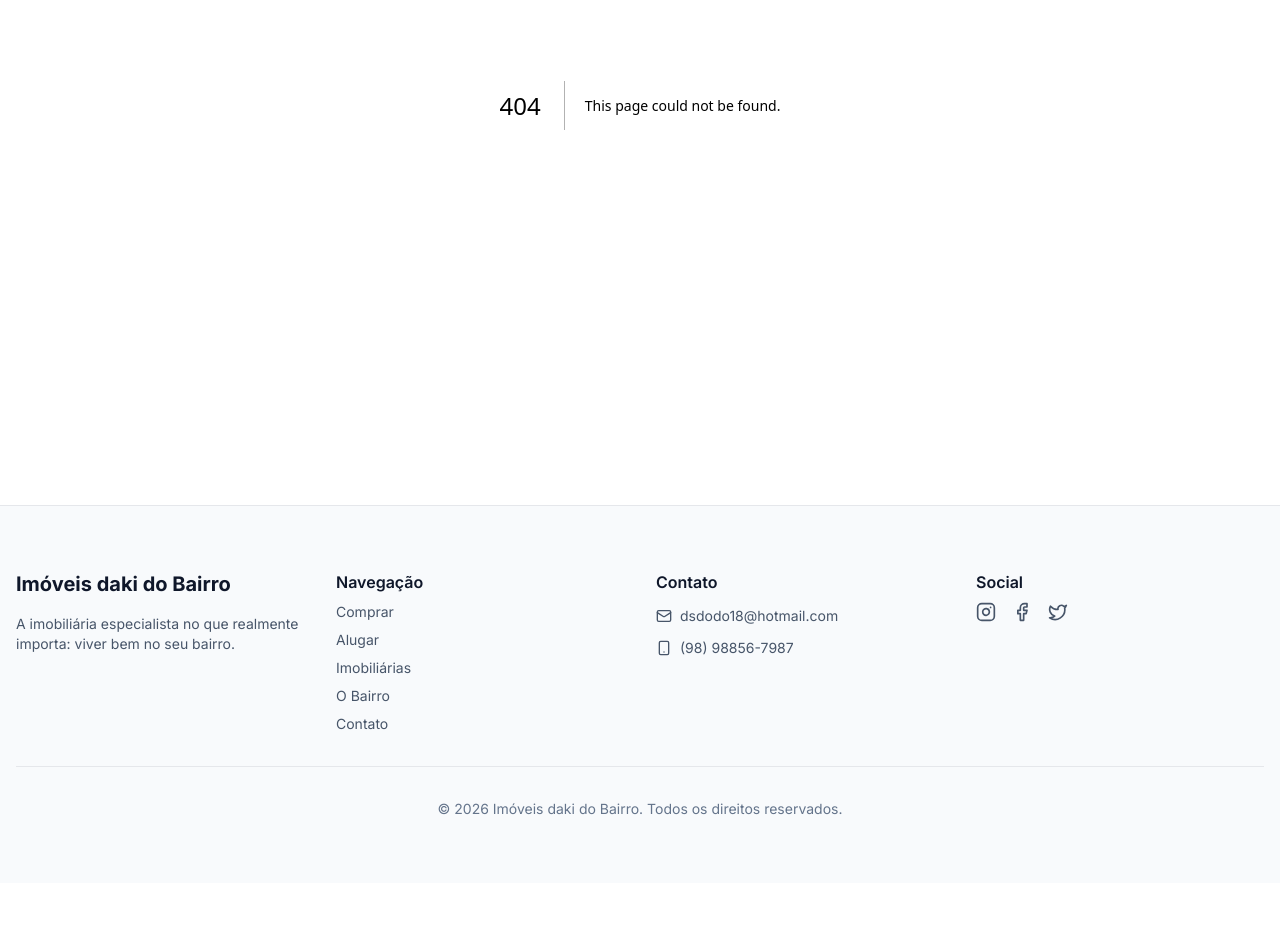
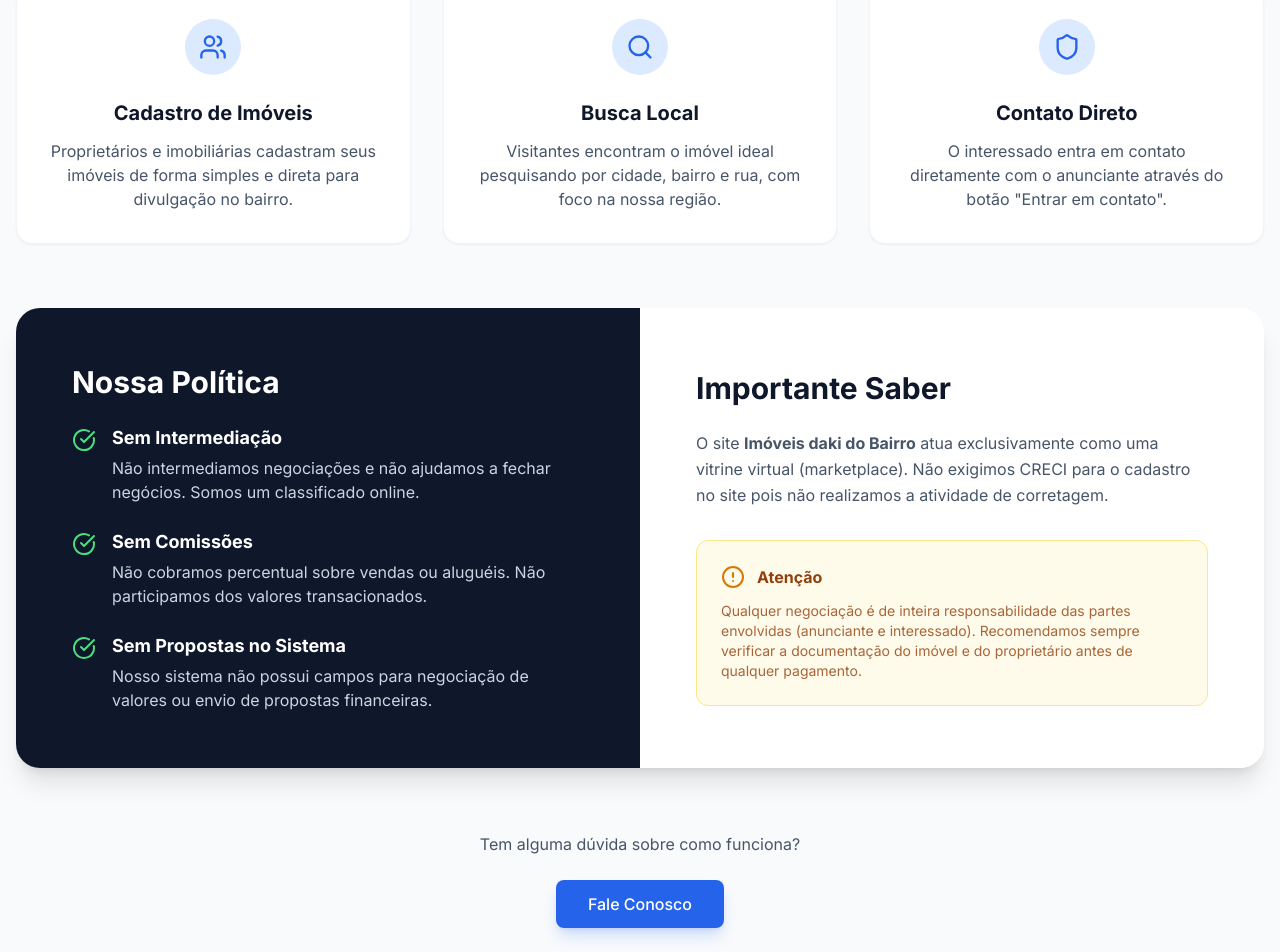
Before and after one commit to Dodo110371/imoveis-daki-do-bairro, a Next.js app: page /quem-somos in a window 1280 px wide. Before the commit this address had no page. Shown: the part 360-1312 px from the top of the page. Before the commit the page ends 1243 px from the top, so only its background shows below. Built offline with nearby package versions, Linux system fonts and the light colour scheme.

Commit message:
feat: adiciona pagina Quem Somos e remove termos de intermediacao

```diff
--- a/app/contato/page.tsx
+++ b/app/contato/page.tsx
@@ -39,7 +39,7 @@ export default function ContactPage() {
         <div className="container mx-auto px-4">
           <h1 className="text-4xl md:text-5xl font-bold text-white mb-6">Fale Conosco</h1>
           <p className="text-lg text-slate-300 max-w-2xl mx-auto">
-            Quer comprar, vender ou apenas conhecer melhor o bairro? Nossa equipe de especialistas está pronta para te atender.
+            Quer anunciar ou tem dúvidas sobre a plataforma? Entre em contato conosco.
           </p>
         </div>
       </section>
--- a/app/imoveis/[id]/page.tsx
+++ b/app/imoveis/[id]/page.tsx
@@ -166,11 +166,8 @@ export default async function PropertyPage({ params }: PropertyPageProps) {
                   className="flex w-full items-center justify-center gap-2 rounded-lg bg-blue-600 px-4 py-3 font-semibold text-white transition-colors hover:bg-blue-700"
                 >
                   <Mail className="h-5 w-5" />
-                  Enviar Mensagem
+                  Entrar em Contato
                 </a>
-                <button className="flex w-full items-center justify-center gap-2 rounded-lg border border-slate-200 bg-white px-4 py-3 font-semibold text-slate-700 transition-colors hover:bg-slate-50 hover:border-slate-300">
-                  Agendar Visita
-                </button>
               </div>
 
               <div className="mt-6 text-center text-xs text-slate-500">
--- a/app/minha-conta/page.tsx
+++ b/app/minha-conta/page.tsx
@@ -40,7 +40,7 @@ export default function MinhaContaPage() {
           </h2>
           <p className="text-lg text-slate-300 mb-8 leading-relaxed">
             {isLogin
-              ? "Acesse sua conta para gerenciar seus imóveis favoritos, agendar visitas e acompanhar suas propostas."
+              ? "Acesse sua conta para gerenciar seus imóveis favoritos e histórico de contatos."
               : "Crie sua conta gratuitamente e tenha acesso a recursos exclusivos para encontrar o imóvel dos seus sonhos."
             }
           </p>
--- /dev/null
+++ b/app/quem-somos/page.tsx
@@ -0,0 +1,121 @@
+import { Shield, Users, Search, AlertCircle, CheckCircle } from 'lucide-react';
+import Link from 'next/link';
+
+export default function QuemSomosPage() {
+  return (
+    <div className="min-h-screen bg-slate-50 py-12 md:py-20">
+      <div className="container mx-auto px-4">
+
+        {/* Header */}
+        <div className="text-center mb-16">
+          <h1 className="text-4xl md:text-5xl font-bold text-slate-900 mb-6">Quem Somos</h1>
+          <p className="text-xl text-slate-600 max-w-3xl mx-auto leading-relaxed">
+            Uma plataforma de divulgação local que conecta moradores, proprietários e imobiliárias do bairro.
+          </p>
+        </div>
+
+        {/* O que somos */}
+        <div className="grid md:grid-cols-3 gap-8 mb-16">
+          <div className="bg-white p-8 rounded-2xl shadow-sm border border-slate-100 text-center hover:shadow-md transition-shadow">
+            <div className="w-14 h-14 bg-blue-100 rounded-full flex items-center justify-center mx-auto mb-6">
+              <Users className="h-7 w-7 text-blue-600" />
+            </div>
+            <h3 className="text-xl font-bold text-slate-900 mb-3">Cadastro de Imóveis</h3>
+            <p className="text-slate-600">
+              Proprietários e imobiliárias cadastram seus imóveis de forma simples e direta para divulgação no bairro.
+            </p>
+          </div>
+
+          <div className="bg-white p-8 rounded-2xl shadow-sm border border-slate-100 text-center hover:shadow-md transition-shadow">
+            <div className="w-14 h-14 bg-blue-100 rounded-full flex items-center justify-center mx-auto mb-6">
+              <Search className="h-7 w-7 text-blue-600" />
+            </div>
+            <h3 className="text-xl font-bold text-slate-900 mb-3">Busca Local</h3>
+            <p className="text-slate-600">
+              Visitantes encontram o imóvel ideal pesquisando por cidade, bairro e rua, com foco na nossa região.
+            </p>
+          </div>
+
+          <div className="bg-white p-8 rounded-2xl shadow-sm border border-slate-100 text-center hover:shadow-md transition-shadow">
+            <div className="w-14 h-14 bg-blue-100 rounded-full flex items-center justify-center mx-auto mb-6">
+              <Shield className="h-7 w-7 text-blue-600" />
+            </div>
+            <h3 className="text-xl font-bold text-slate-900 mb-3">Contato Direto</h3>
+            <p className="text-slate-600">
+              O interessado entra em contato diretamente com o anunciante através do botão "Entrar em contato".
+            </p>
+          </div>
+        </div>
+
+        {/* Política e Segurança */}
+        <div className="bg-white rounded-3xl shadow-xl overflow-hidden mb-16">
+          <div className="grid md:grid-cols-2">
+            <div className="p-10 md:p-14 bg-slate-900 text-white flex flex-col justify-center">
+              <h2 className="text-3xl font-bold mb-6">Nossa Política</h2>
+              <div className="space-y-6">
+                <div className="flex gap-4">
+                  <CheckCircle className="h-6 w-6 text-green-400 shrink-0 mt-1" />
+                  <div>
+                    <h4 className="font-bold text-lg mb-1">Sem Intermediação</h4>
+                    <p className="text-slate-300">
+                      Não intermediamos negociações e não ajudamos a fechar negócios. Somos um classificado online.
+                    </p>
+                  </div>
+                </div>
+                <div className="flex gap-4">
+                  <CheckCircle className="h-6 w-6 text-green-400 shrink-0 mt-1" />
+                  <div>
+                    <h4 className="font-bold text-lg mb-1">Sem Comissões</h4>
+                    <p className="text-slate-300">
+                      Não cobramos percentual sobre vendas ou aluguéis. Não participamos dos valores transacionados.
+                    </p>
+                  </div>
+                </div>
+                <div className="flex gap-4">
+                  <CheckCircle className="h-6 w-6 text-green-400 shrink-0 mt-1" />
+                  <div>
+                    <h4 className="font-bold text-lg mb-1">Sem Propostas no Sistema</h4>
+                    <p className="text-slate-300">
+                      Nosso sistema não possui campos para negociação de valores ou envio de propostas financeiras.
+                    </p>
+                  </div>
+                </div>
+              </div>
+            </div>
+
+            <div className="p-10 md:p-14 bg-white flex flex-col justify-center">
+              <h2 className="text-3xl font-bold text-slate-900 mb-6">Importante Saber</h2>
+              <p className="text-slate-600 mb-8 leading-relaxed">
+                O site <strong>Imóveis daki do Bairro</strong> atua exclusivamente como uma vitrine virtual (marketplace).
+                Não exigimos CRECI para o cadastro no site pois não realizamos a atividade de corretagem.
+              </p>
+
+              <div className="bg-amber-50 border border-amber-200 rounded-xl p-6">
+                <div className="flex gap-3 mb-3">
+                  <AlertCircle className="h-6 w-6 text-amber-600" />
+                  <h4 className="font-bold text-amber-800">Atenção</h4>
+                </div>
+                <p className="text-sm text-amber-800/80">
+                  Qualquer negociação é de inteira responsabilidade das partes envolvidas (anunciante e interessado).
+                  Recomendamos sempre verificar a documentação do imóvel e do proprietário antes de qualquer pagamento.
+                </p>
+              </div>
+            </div>
+          </div>
+        </div>
+
+        {/* Call to Action */}
+        <div className="text-center">
+          <p className="text-slate-600 mb-6">Tem alguma dúvida sobre como funciona?</p>
+          <Link
+            href="/contato"
+            className="inline-flex items-center justify-center px-8 py-3 bg-blue-600 text-white font-medium rounded-lg hover:bg-blue-700 transition-colors shadow-lg shadow-blue-600/20"
+          >
+            Fale Conosco
+          </Link>
+        </div>
+
+      </div>
+    </div>
+  );
+}
--- a/components/Footer.tsx
+++ b/components/Footer.tsx
@@ -10,12 +10,13 @@ export function Footer() {
           <div className="flex flex-col gap-4">
             <span className="text-xl font-bold text-slate-900">{siteConfig.name}</span>
             <p className="text-sm text-slate-600">
-              A imobiliária especialista no que realmente importa: viver bem no seu bairro.
+              A plataforma especialista no que realmente importa: viver bem no seu bairro.
             </p>
           </div>
 
           <div className="flex flex-col gap-2">
             <h3 className="font-semibold text-slate-900">Navegação</h3>
+            <Link href="/quem-somos" className="text-sm text-slate-600 hover:text-slate-900">Quem Somos</Link>
             <Link href="/comprar" className="text-sm text-slate-600 hover:text-slate-900">Comprar</Link>
             <Link href="/alugar" className="text-sm text-slate-600 hover:text-slate-900">Alugar</Link>
             <Link href="/imobiliarias" className="text-sm text-slate-600 hover:text-slate-900">Imobiliárias</Link>
--- a/components/Header.tsx
+++ b/components/Header.tsx
@@ -30,6 +30,7 @@ export function Header() {
                     <Link href="/comprar" className="hover:text-slate-900 transition-colors">Comprar</Link>
                     <Link href="/alugar" className="hover:text-slate-900 transition-colors">Alugar</Link>
                     <Link href="/imobiliarias" className="hover:text-slate-900 transition-colors">Imobiliárias</Link>
+                    <Link href="/quem-somos" className="hover:text-slate-900 transition-colors">Quem Somos</Link>
                     <Link href="/bairro" className="hover:text-slate-900 transition-colors">O Bairro</Link>
                     <Link href="/contato" className="hover:text-slate-900 transition-colors">Contato</Link>
                 </nav>
@@ -58,6 +59,7 @@ export function Header() {
                         <Link href="/comprar" className="hover:text-slate-900 transition-colors py-2 border-b border-slate-100" onClick={() => setIsMenuOpen(false)}>Comprar</Link>
                         <Link href="/alugar" className="hover:text-slate-900 transition-colors py-2 border-b border-slate-100" onClick={() => setIsMenuOpen(false)}>Alugar</Link>
                         <Link href="/imobiliarias" className="hover:text-slate-900 transition-colors py-2 border-b border-slate-100" onClick={() => setIsMenuOpen(false)}>Imobiliárias</Link>
+                        <Link href="/quem-somos" className="hover:text-slate-900 transition-colors py-2 border-b border-slate-100" onClick={() => setIsMenuOpen(false)}>Quem Somos</Link>
                         <Link href="/bairro" className="hover:text-slate-900 transition-colors py-2 border-b border-slate-100" onClick={() => setIsMenuOpen(false)}>O Bairro</Link>
                         <Link href="/contato" className="hover:text-slate-900 transition-colors py-2 border-b border-slate-100" onClick={() => setIsMenuOpen(false)}>Contato</Link>
                         <Link href="/minha-conta" className="flex items-center gap-2 hover:text-slate-900 transition-colors py-2 border-b border-slate-100" onClick={() => setIsMenuOpen(false)}>
```
